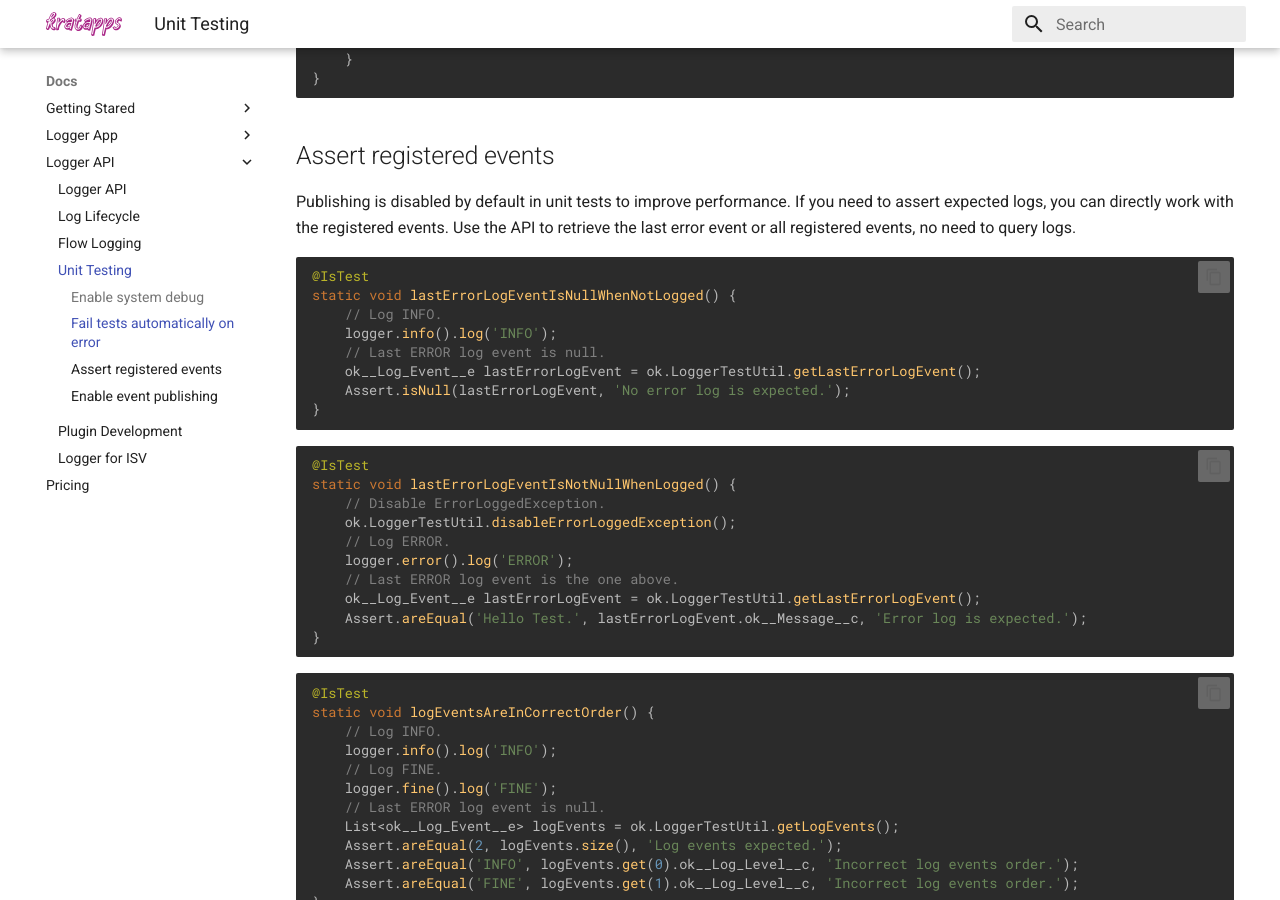
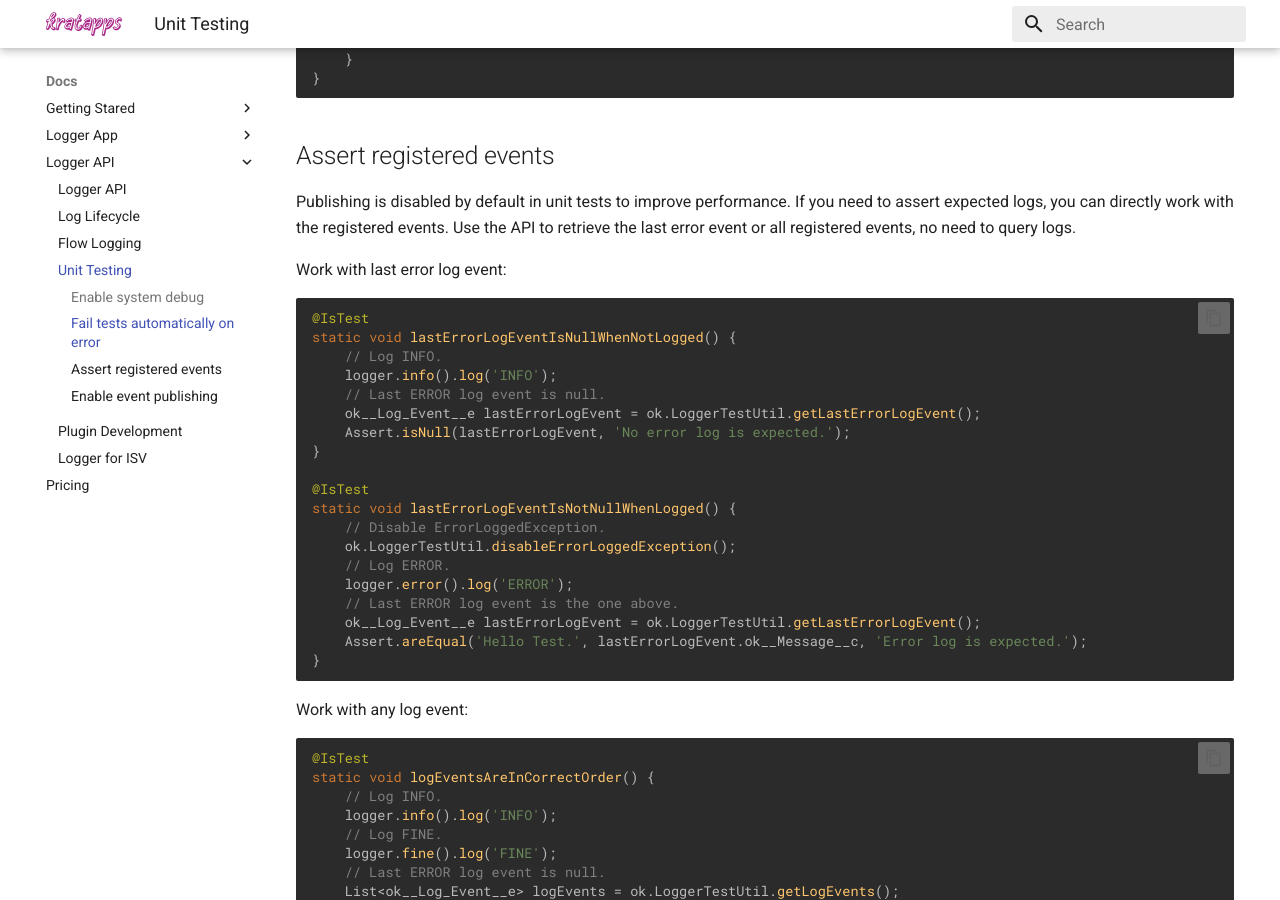
Before and after one commit to kratapps/one-logger-kratapps-com, an MkDocs documentation site: the page built from docs/docs/api/unit-testing.md, in a window 1280 px wide and 900 px high, scrolled down 1261 px. Built offline with MkDocs 1.6.1 and Material for MkDocs 9.7.7, drawn with Linux system fonts in a browser that asks for light colours.

Commit message:
Update unit testing doc.

````diff
--- a/docs/docs/api/unit-testing.md
+++ b/docs/docs/api/unit-testing.md
@@ -61,6 +61,8 @@
 If you need to assert expected logs, you can directly work with the registered events.
 Use the API to retrieve the last error event or all registered events, no need to query logs.
 
+Work with last error log event:
+
 ```apex
 @IsTest
 static void lastErrorLogEventIsNullWhenNotLogged() {
@@ -70,9 +72,7 @@
     ok__Log_Event__e lastErrorLogEvent = ok.LoggerTestUtil.getLastErrorLogEvent();
     Assert.isNull(lastErrorLogEvent, 'No error log is expected.');
 }
-```
 
-```apex
 @IsTest
 static void lastErrorLogEventIsNotNullWhenLogged() {
     // Disable ErrorLoggedException.
@@ -84,6 +84,8 @@
     Assert.areEqual('Hello Test.', lastErrorLogEvent.ok__Message__c, 'Error log is expected.');
 }
 ```
+
+Work with any log event:
 
 ```apex
 @IsTest
````
